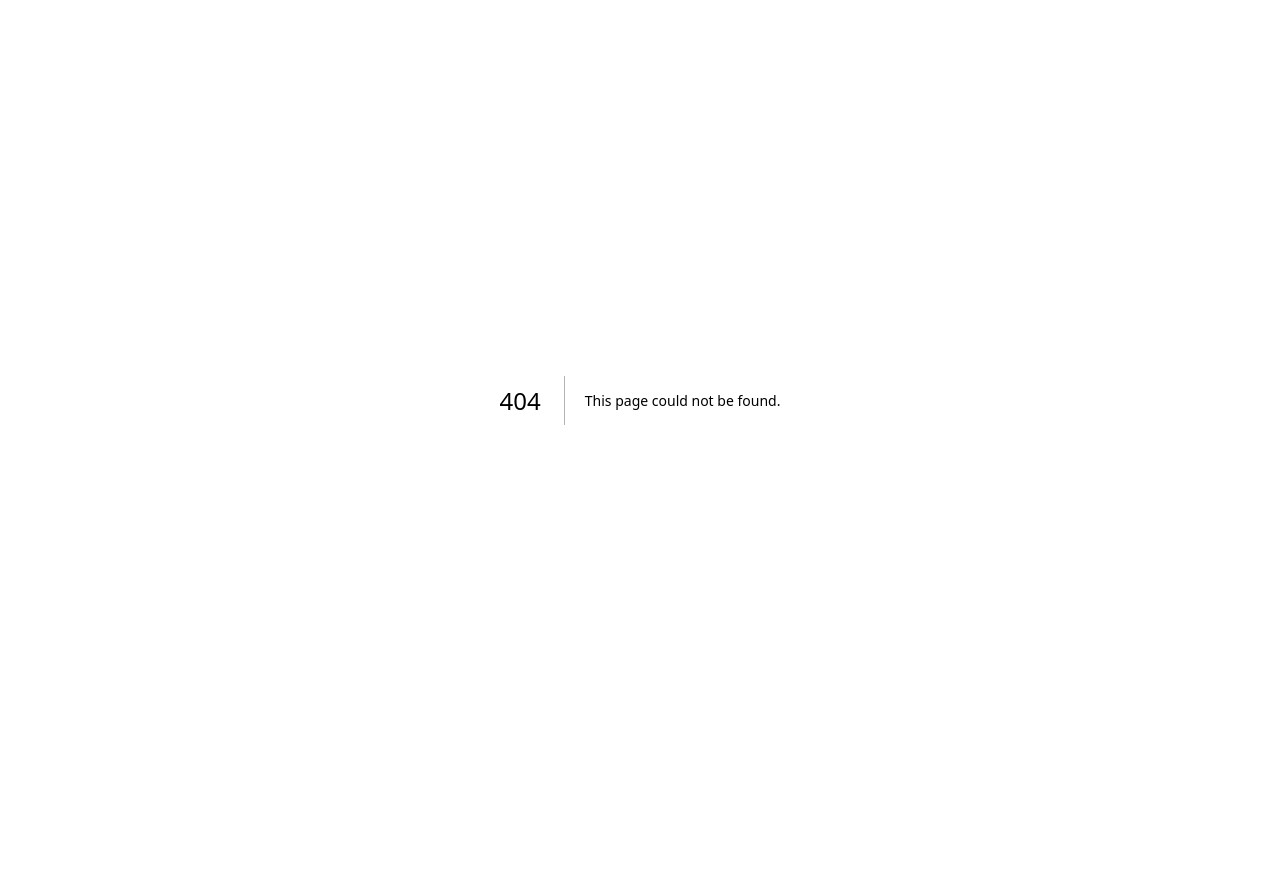
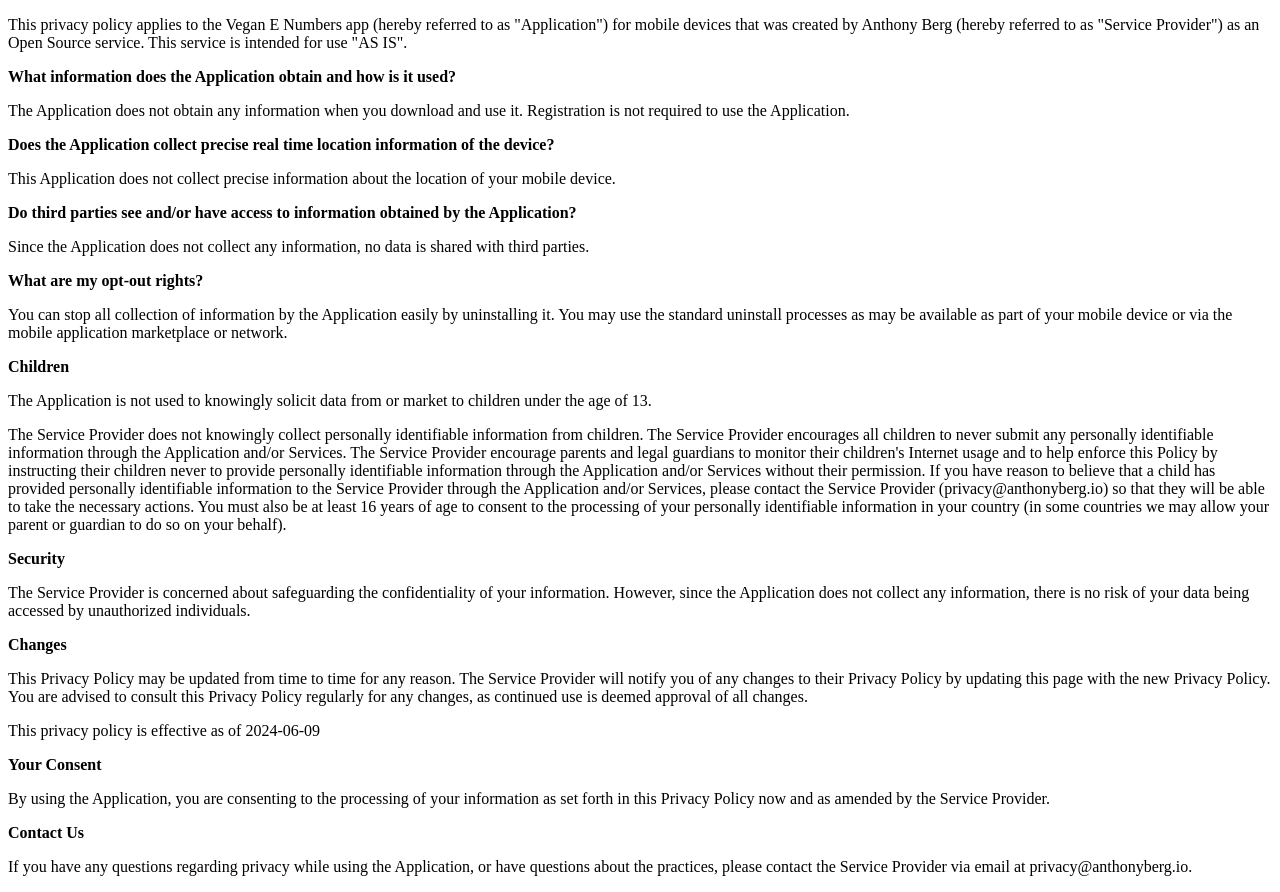
Before and after one commit to smyalygames/anthonyberg-website, a Next.js app: page /veganenumbers/privacy in a window 1280 px wide. Before the commit this address had no page. Before the commit the page ends 800 px from the top, so only its background shows below. Built offline with nearby package versions, Linux system fonts and the light colour scheme.

Commit message:
feat(enumber): add privacy and terms for Vegan E Numbers app

```diff
--- /dev/null
+++ b/pages/veganenumbers/privacy.mdx
@@ -0,0 +1,47 @@
+---
+title: Privacy Policy
+date: 2024-06-09
+---
+
+
+This privacy policy applies to the Vegan E Numbers app (hereby referred to as "Application") for mobile devices that was created by Anthony Berg (hereby referred to as "Service Provider") as an Open Source service. This service is intended for use "AS IS".
+
+**What information does the Application obtain and how is it used?**
+
+The Application does not obtain any information when you download and use it. Registration is not required to use the Application.
+
+**Does the Application collect precise real time location information of the device?**
+
+This Application does not collect precise information about the location of your mobile device.
+
+**Do third parties see and/or have access to information obtained by the Application?**
+
+Since the Application does not collect any information, no data is shared with third parties.
+
+**What are my opt-out rights?**
+
+You can stop all collection of information by the Application easily by uninstalling it. You may use the standard uninstall processes as may be available as part of your mobile device or via the mobile application marketplace or network.
+
+**Children**
+
+The Application is not used to knowingly solicit data from or market to children under the age of 13.
+
+The Service Provider does not knowingly collect personally identifiable information from children. The Service Provider encourages all children to never submit any personally identifiable information through the Application and/or Services. The Service Provider encourage parents and legal guardians to monitor their children's Internet usage and to help enforce this Policy by instructing their children never to provide personally identifiable information through the Application and/or Services without their permission. If you have reason to believe that a child has provided personally identifiable information to the Service Provider through the Application and/or Services, please contact the Service Provider (privacy@anthonyberg.io) so that they will be able to take the necessary actions. You must also be at least 16 years of age to consent to the processing of your personally identifiable information in your country (in some countries we may allow your parent or guardian to do so on your behalf).
+
+**Security**
+
+The Service Provider is concerned about safeguarding the confidentiality of your information. However, since the Application does not collect any information, there is no risk of your data being accessed by unauthorized individuals.
+
+**Changes**
+
+This Privacy Policy may be updated from time to time for any reason. The Service Provider will notify you of any changes to their Privacy Policy by updating this page with the new Privacy Policy. You are advised to consult this Privacy Policy regularly for any changes, as continued use is deemed approval of all changes.
+
+This privacy policy is effective as of 2024-06-09
+
+**Your Consent**
+
+By using the Application, you are consenting to the processing of your information as set forth in this Privacy Policy now and as amended by the Service Provider.
+
+**Contact Us**
+
+If you have any questions regarding privacy while using the Application, or have questions about the practices, please contact the Service Provider via email at privacy@anthonyberg.io.
```
Also changed, not shown: pages/veganenumbers/terms.mdx (added, +37 -0 lines).
